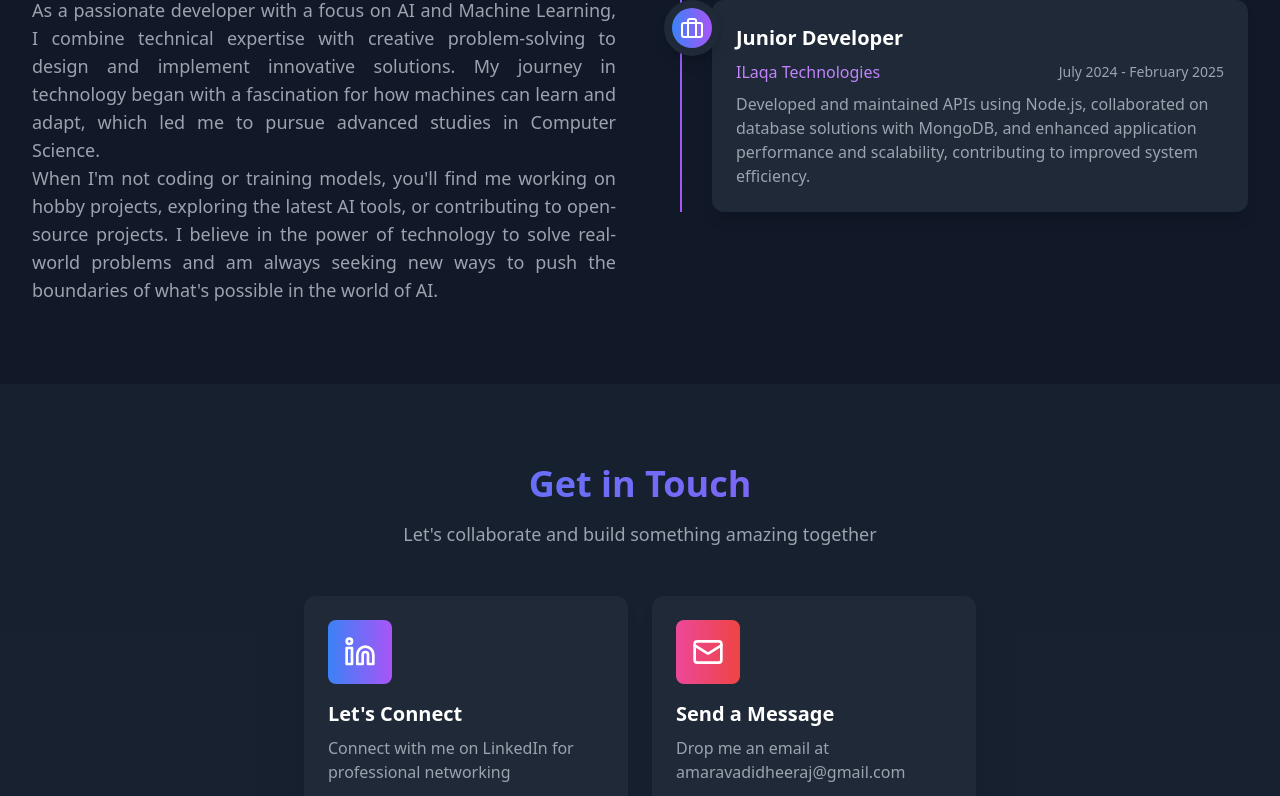
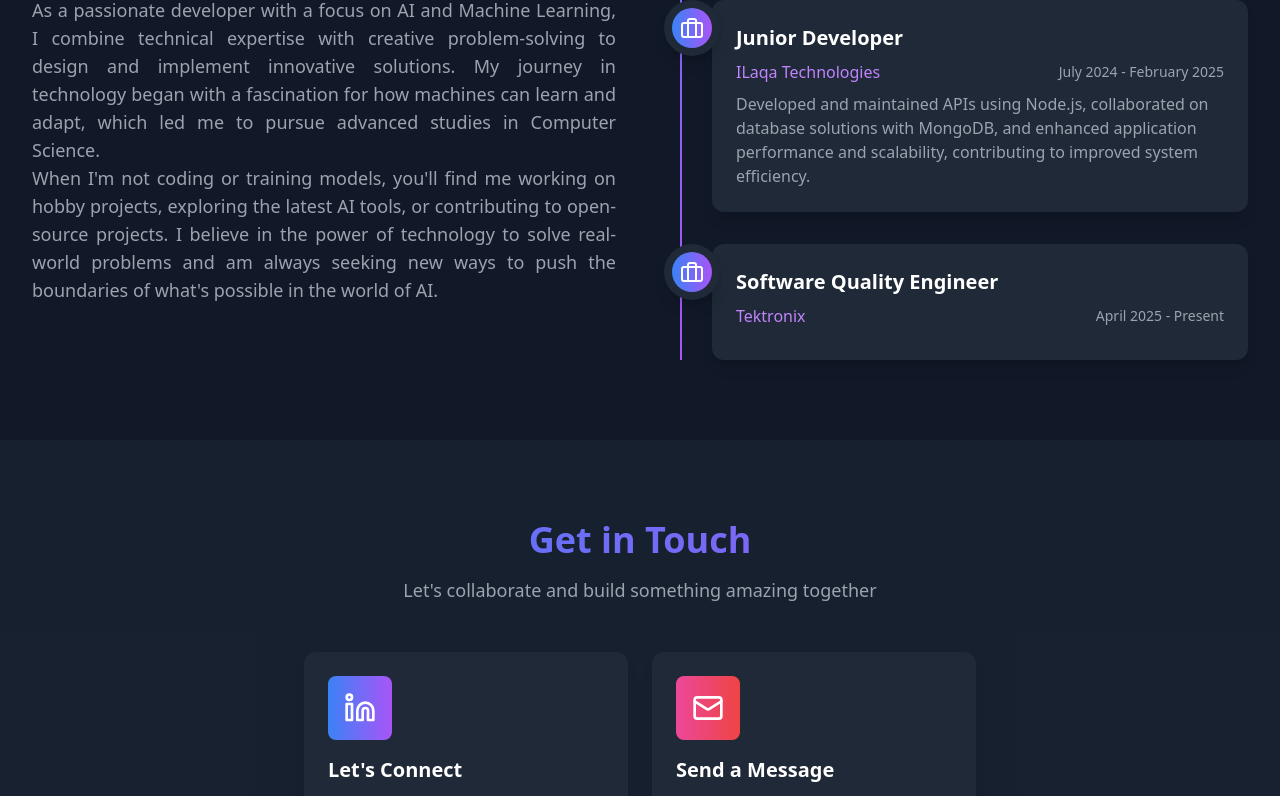
Before and after one commit to AMARAVADIDHEERAJ/AI_Port, a React (Vite) app: page / in a window 1280 px wide. Shown: the part 3688-4484 px from the top of the page. Built offline with nearby package versions, Linux system fonts and the light colour scheme.

Commit message:
updated H

```diff
--- a/src/components/About.tsx
+++ b/src/components/About.tsx
@@ -45,6 +45,13 @@ export const About = () => {
       organization: 'ILaqa Technologies',
       period: 'July 2024 - February 2025',
       description: 'Developed and maintained APIs using Node.js, collaborated on database solutions with MongoDB, and enhanced application performance and scalability, contributing to improved system efficiency. ',
+    },
+    {
+      icon: <Briefcase />,
+      title: 'Software Quality Engineer',
+      organization: 'Tektronix',
+      period: 'April 2025 - Present',
+      // description: 'Developed and maintained APIs using Node.js, collaborated on database solutions with MongoDB, and enhanced application performance and scalability, contributing to improved system efficiency. ',
     },
   ];
 
```
